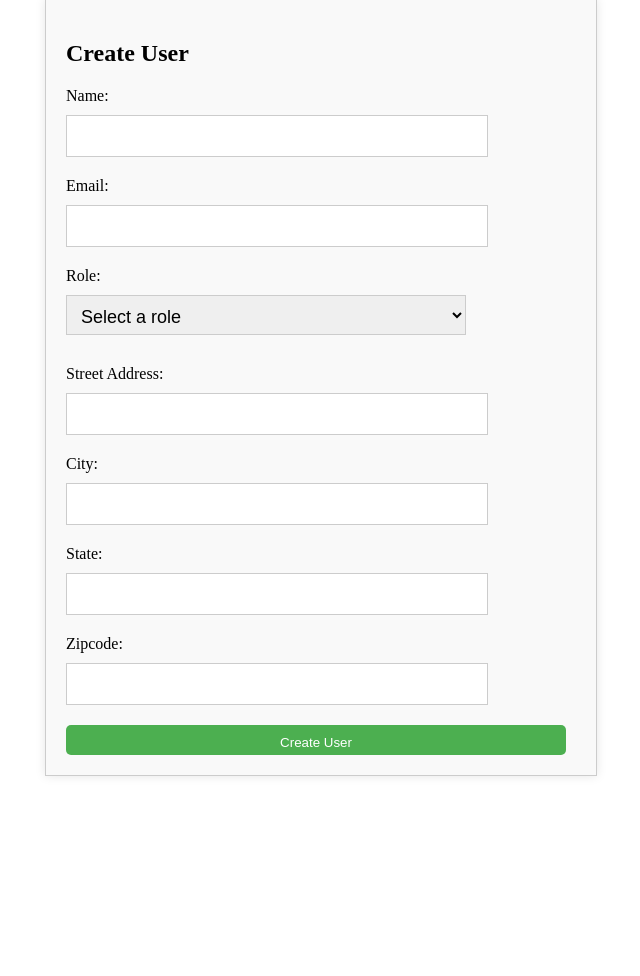
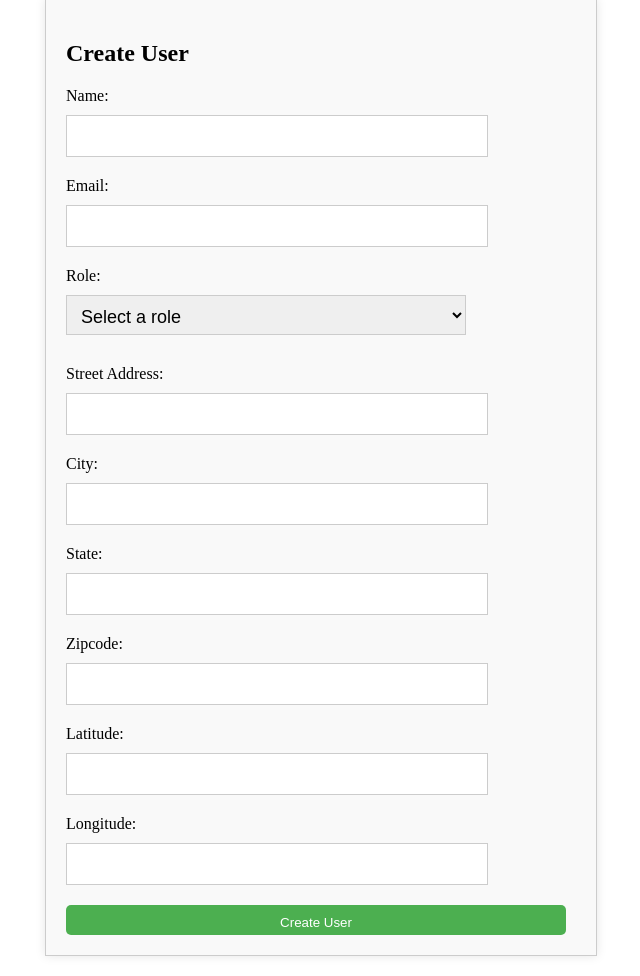
Before and after one commit to subhasou26/grievance_redressal, a Node server app: page /api/admin/create-user in a window 1280 px wide. Shown: the part 21-997 px from the top of the page, without its empty margins (319-959 px from the left). Before the commit the page ends 797 px from the top, so only its background shows below. Run offline with Node 20, Linux system fonts and the light colour scheme; a user stored in the database is signed in; some libraries are stand-ins or nearby versions.

Commit message:
Geo location on user

```diff
--- a/public/js/create-user.js
+++ b/public/js/create-user.js
@@ -1,7 +1,8 @@
 
 document.getElementById('create-user-form').addEventListener('submit', async function(event) {
   event.preventDefault();
-
+  let lat=document.getElementById("lat").value;
+  let long=document.getElementById("long").value;
   const formData = {
       name: document.getElementById('name').value,
       email: document.getElementById('email').value,
@@ -12,7 +13,11 @@ document.getElementById('create-user-form').addEventListener('submit', async fun
           city: document.getElementById('city').value,
           state: document.getElementById('state').value,
           zipcode: document.getElementById('zipcode').value,
-      }
+      },
+      geometry: {
+        type: "Point",
+        coordinates: [long, lat]  // Longitude, Latitude
+      },
   };
 
   try {
--- a/routes/admin.js
+++ b/routes/admin.js
@@ -15,20 +15,28 @@ router.get("/create-user", [auth, adminAuth], (req, res) => {
 });
 // Admin: Create user (employee, manager, ngo, municipal)
 router.post("/create-user", [auth, adminAuth], async (req, res) => {
-  const { name, email,role,address } = req.body;
+  const { name, email,role,address, geometry } = req.body;
   //console.log(req.body);
   try {
     let user = await User.findOne({ email });
     if (user) {
       return res.status(400).json({ msg: "User already exists" });
     }
+    if(geometry.coordinates[0]<85 || geometry.coordinates[0]>90){
+      return res.status(400).json({msg:"Wrong longitude"})
+    }
+    if(geometry.coordinates[1]<21 || geometry.coordinates[1]>28){
+      return res.status(400).json({msg:"Wrong latitude"})
+    }
+
     const password = crypto.randomInt(100, 999).toString();
     user = new User({
       name,
       email,
       password: await bcrypt.hash(password, 10),
       role,
-      address:address
+      address:address,
+      geometry
     });
 
     await user.save();
--- a/utils/mlModel.js
+++ b/utils/mlModel.js
@@ -9,7 +9,7 @@ async function runModelOnImage(imageUrl) {
 
         // Capture output from stdout
         pythonProcess.stdout.on('data', (data) => {
-            result += data.toString();
+            result = data.toString().trim();
         });
 
         // Capture any errors
@@ -20,7 +20,7 @@ async function runModelOnImage(imageUrl) {
         // Handle process exit
         pythonProcess.on('exit', (code) => {
             if (code === 0) {
-                resolve(result.trim());  // Resolve with the final output
+                resolve(result);  // Resolve with the final output
             } else {
                 reject(`Process exited with code ${code}`);
             }
@@ -38,7 +38,7 @@ async function handleImageProcessing(imageUrl) {
     try {
         console.log("ml model")
         const prediction = await runModelOnImage(imageUrl);
-        console.log("Prediction Result:", prediction);
+        //console.log("Prediction Result:", prediction);
         // You can now send this prediction result with the complaint data
         return prediction;
     } catch (error) {
--- a/views/admin/create-user.ejs
+++ b/views/admin/create-user.ejs
@@ -34,6 +34,12 @@
       <label for="zipcode">Zipcode:</label>
       <input type="text" id="zipcode" name="zipcode" required />
 
+      <label for="lat">Latitude:</label>
+      <input type="text" id="lat" name="latitude" required />
+
+      <label for="long">Longitude:</label>
+      <input type="text" id="long" name="longitude" required />
+
 
       <button type="submit">Create User</button>
     </form>
```
Also changed, not shown: index.js (+0 -43 lines), models/user.js (+11 -1 lines).
